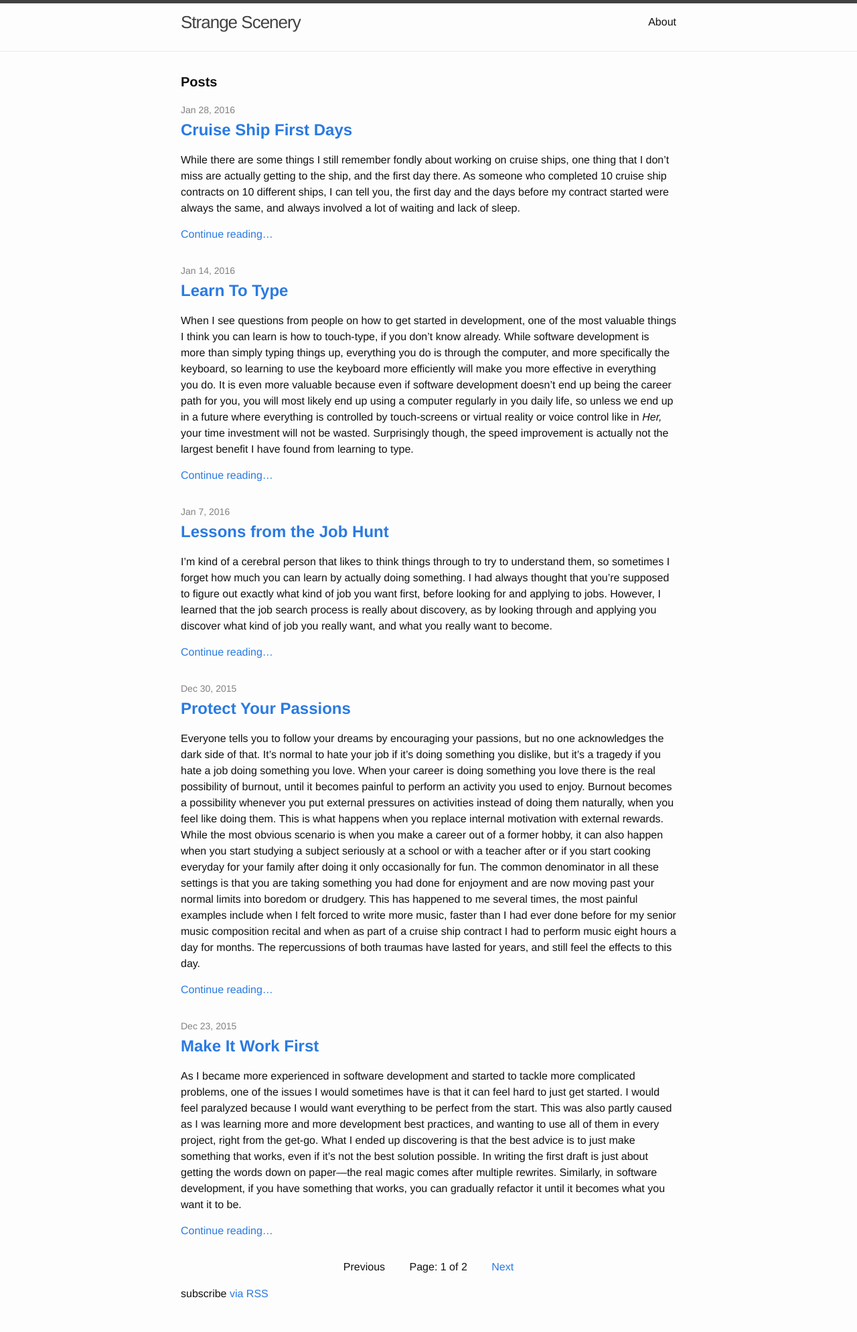
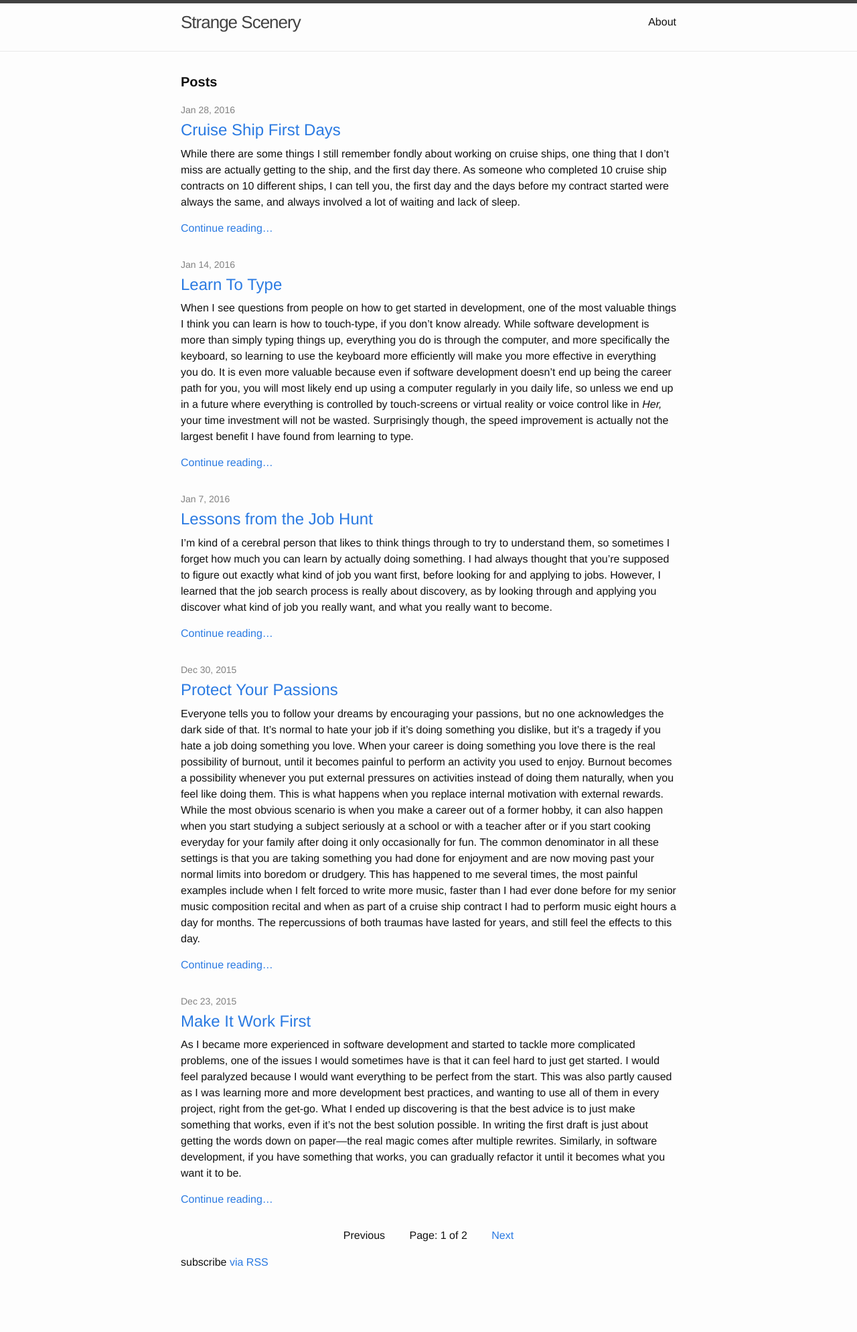
Before and after one commit to allen-garvey/bitter-polar-bear, a Jekyll site: the page built from index.html, in a window 1280 px wide. Shown: the whole page at 67% size. Built offline with Jekyll 4.4.1, drawn with Linux system fonts in a browser that asks for light colours; the list of posts is cut into pages by our own code; after the commit the page ends 1942 px from its top, so only the background shows below that.

Commit message:
include new style files

```diff
--- a/css/main.scss
+++ b/css/main.scss
@@ -11,5 +11,7 @@
 		"mixins",
         "base",
         "layout",
-        "syntax-highlighting"
+        "syntax-highlighting",
+        "home_page",
+        "post"
 ;
```
